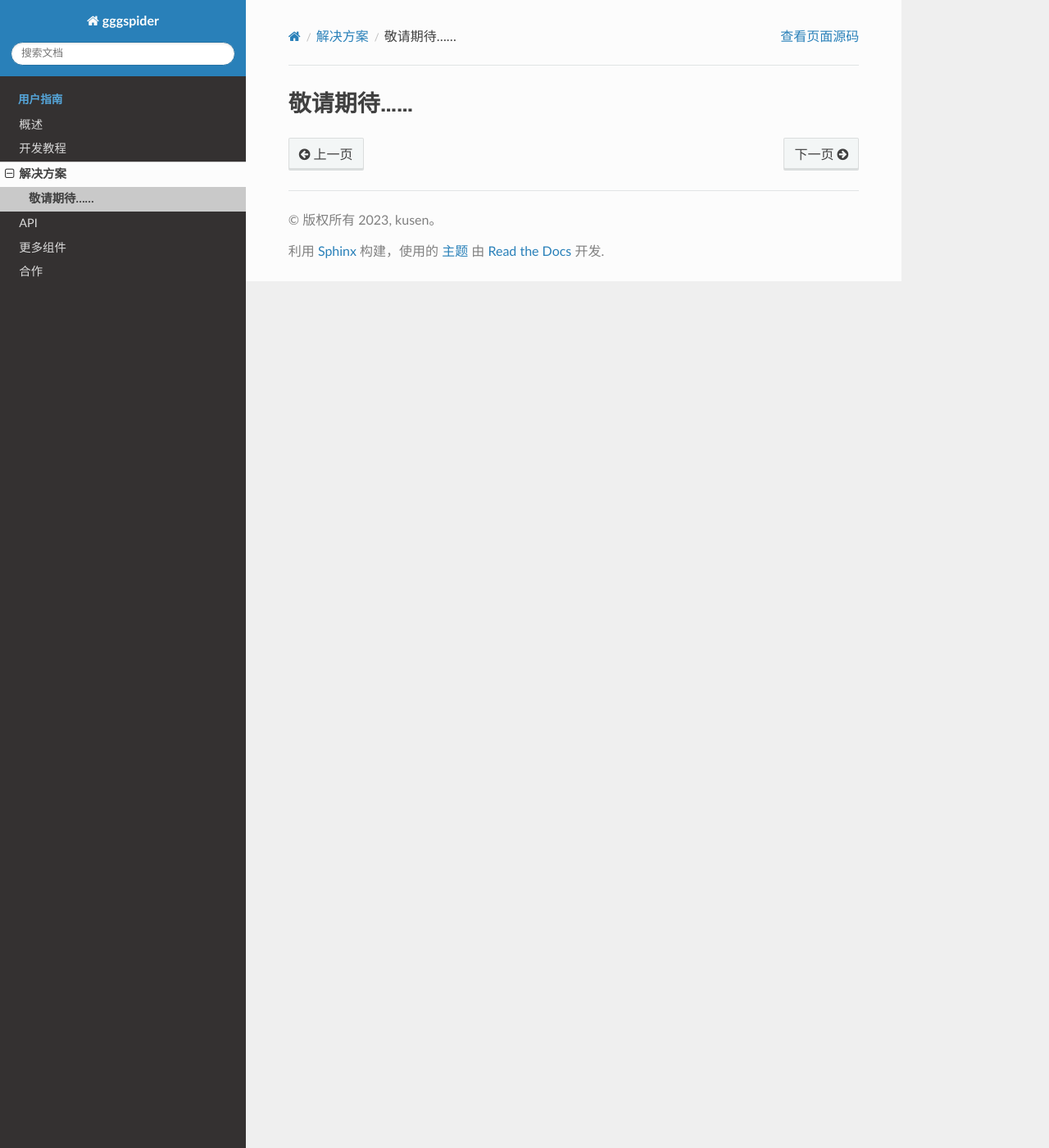
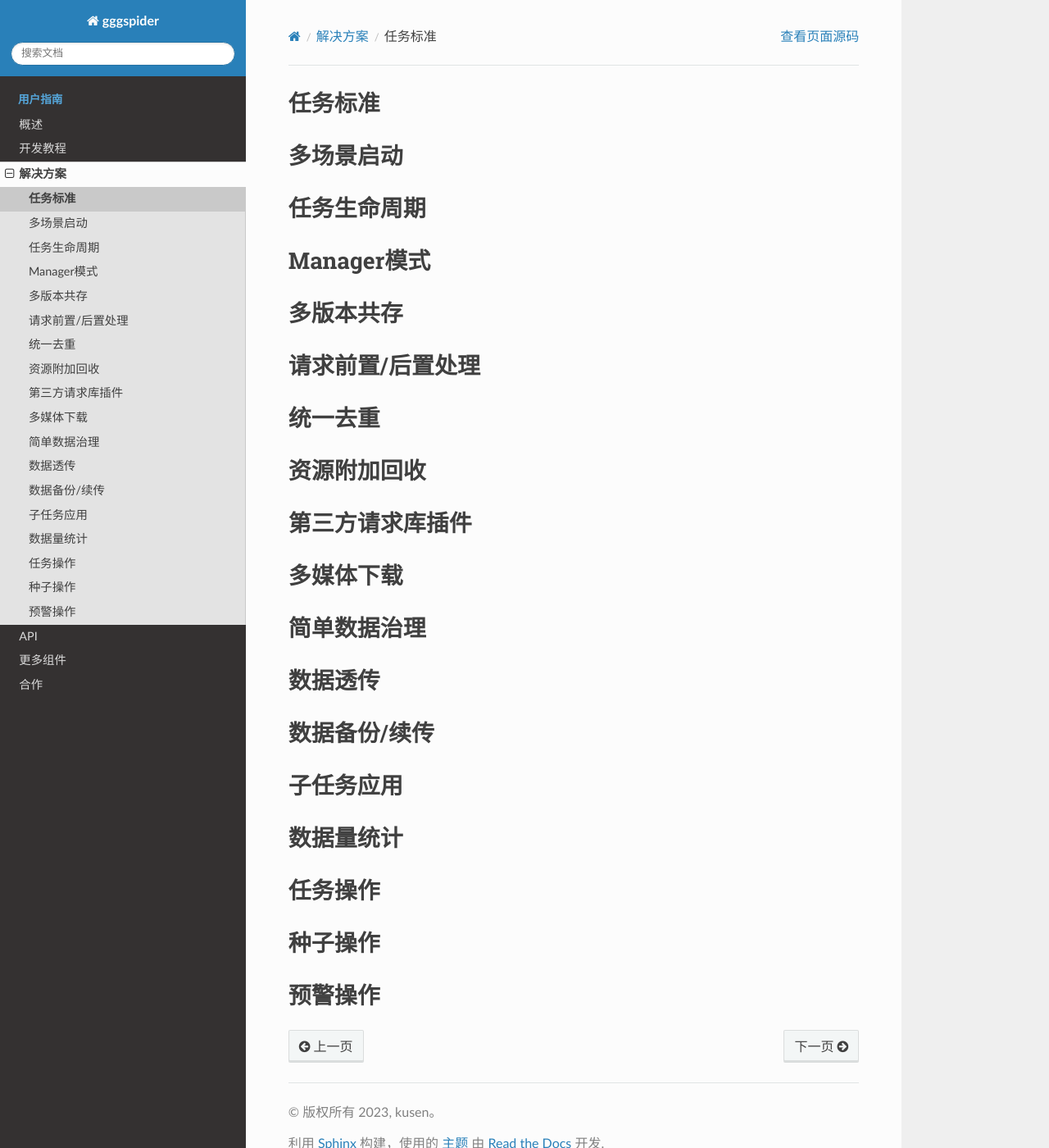
Before and after one commit to kusen-alpha/gggspider-docs, a Sphinx documentation site: the page built from source/solutions/solutions.md, in a window 1280 px wide and 1400 px high. Shown: the whole window at 82% size. Built offline with Sphinx 7.4.7 and the Read the Docs theme 2.0.0, drawn with Linux system fonts in a browser that asks for light colours.

Commit message:
补充说明

```diff
--- a/source/solutions/solutions.md
+++ b/source/solutions/solutions.md
@@ -1 +1,35 @@
-# 敬请期待......
+# 任务标准
+
+# 多场景启动
+
+# 任务生命周期
+
+# Manager模式
+
+# 多版本共存
+
+# 请求前置/后置处理
+
+# 统一去重
+
+# 资源附加回收
+
+# 第三方请求库插件
+
+# 多媒体下载
+
+# 简单数据治理
+
+# 数据透传
+
+# 数据备份/续传
+
+# 子任务应用
+
+# 数据量统计
+
+# 任务操作
+
+# 种子操作
+
+# 预警操作
```
Also changed, not shown: source/about/about.md (+1 -1 lines), source/more/more.md (+11 -5 lines), source/summary/summary.md (+2 -0 lines).
